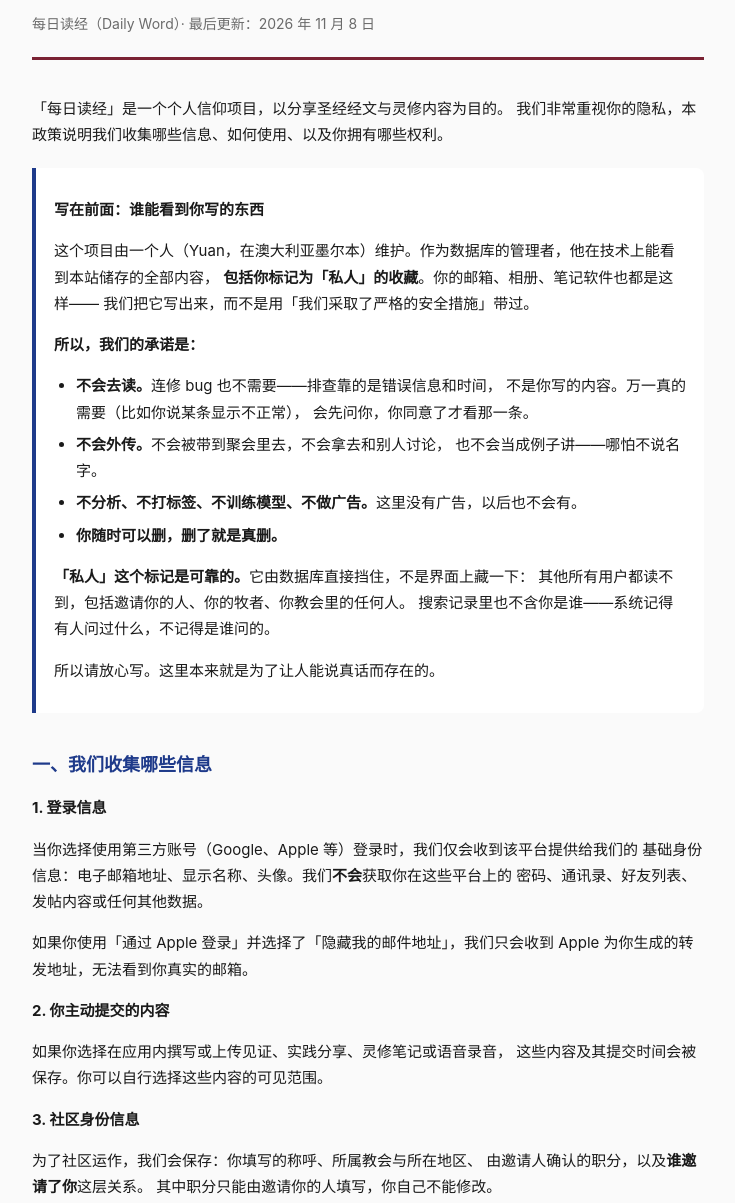
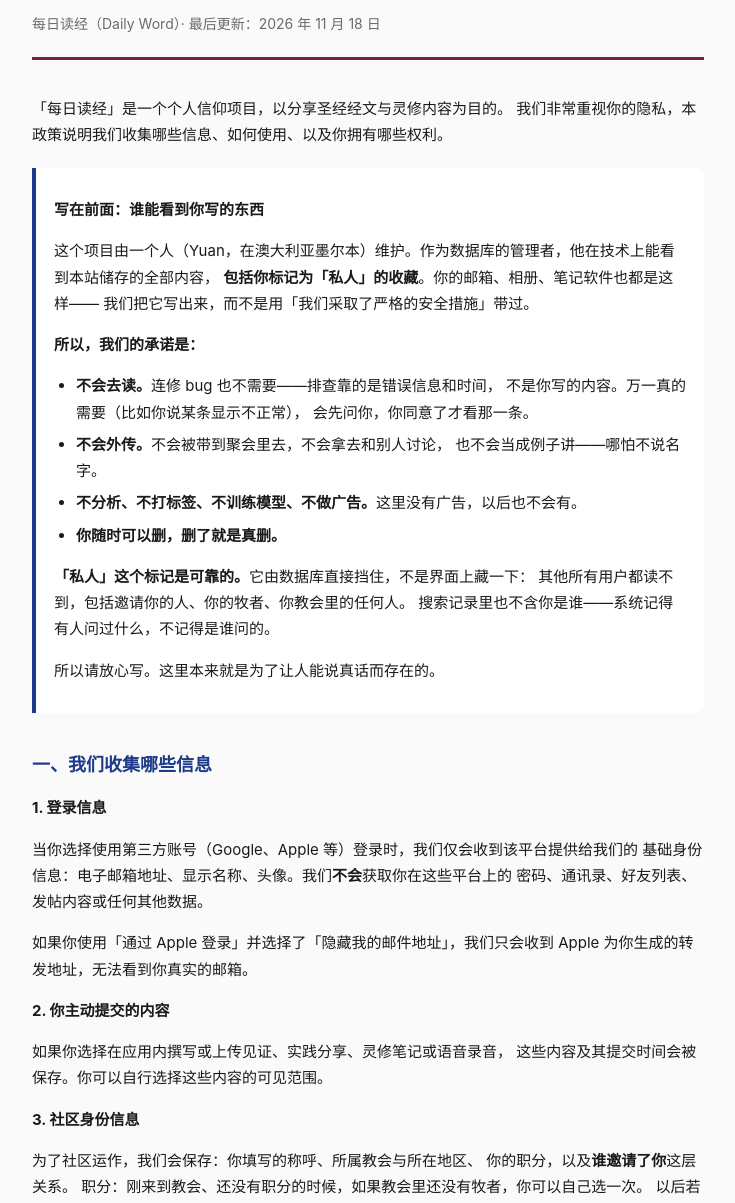
Before and after one commit to yangshengyuan83-pixel/My-principles, a plain HTML site: page privacy.html in a window 1280 px wide. Shown: the part 91-1294 px from the top of the page, without its empty margins (272-1007 px from the left). Drawn offline with Linux system fonts and the light colour scheme.

Commit message:
Add files via upload

```diff
--- a/privacy.html
+++ b/privacy.html
@@ -96,7 +96,7 @@
 
     <header>
         <h1>隐私政策</h1>
-        <p class="sub">每日读经（Daily Word）· 最后更新：2026 年 11 月 8 日</p>
+        <p class="sub">每日读经（Daily Word）· 最后更新：2026 年 11 月 18 日</p>
     </header>
 
     <p>
@@ -151,8 +151,9 @@
     <p><strong>3. 社区身份信息</strong></p>
     <p>
         为了社区运作，我们会保存：你填写的称呼、所属教会与所在地区、
-        由邀请人确认的职分，以及<strong>谁邀请了你</strong>这层关系。
-        其中职分只能由邀请你的人填写，你自己不能修改。
+        你的职分，以及<strong>谁邀请了你</strong>这层关系。
+        职分：刚来到教会、还没有职分的时候，如果教会里还没有牧者，你可以自己选一次。
+        以后若需要调整，就请牧者帮你定。
     </p>
 
     <p><strong>4. 搜索提问</strong></p>
```
